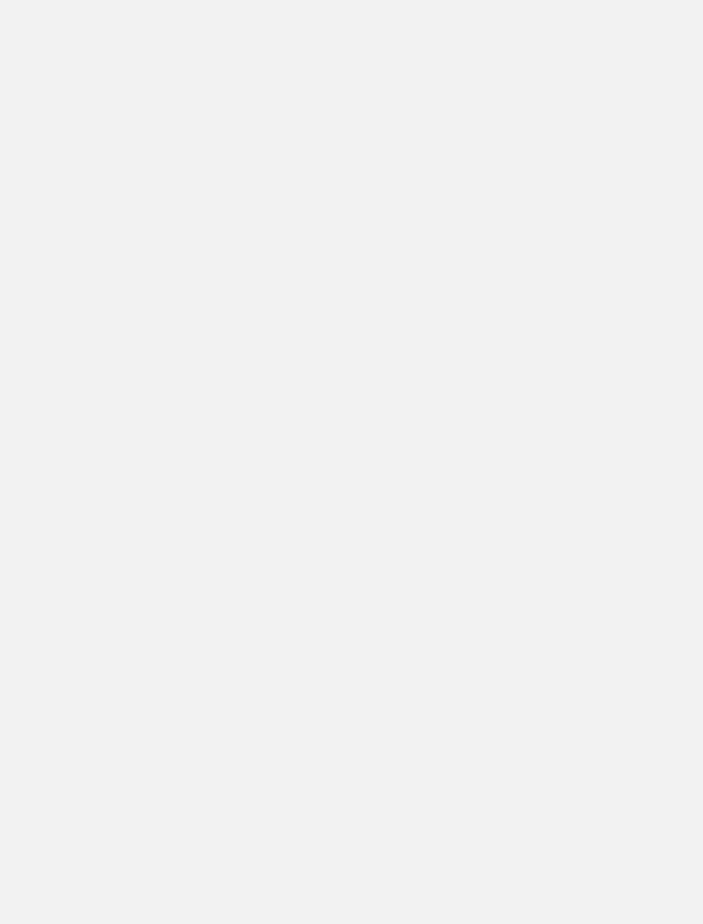
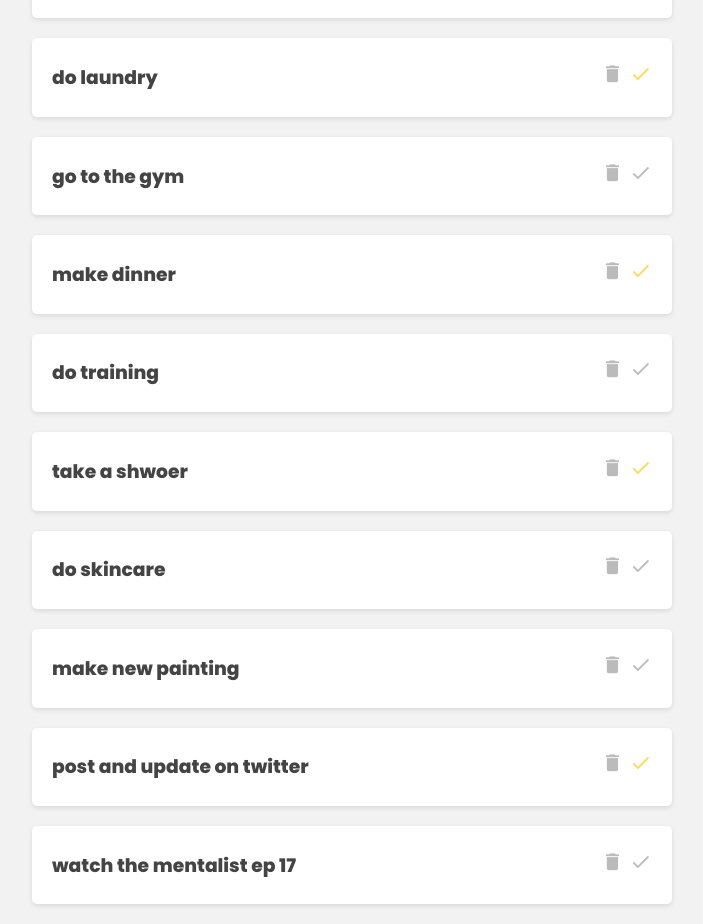
Before and after one commit to NorelhoudaB/PINIA, a Vue app in the folder pinia-tutu/: page / in a window 1280 px wide. Shown: the part 680-1604 px from the top of the page, without its empty margins (288-991 px from the left). Before the commit the page ends 800 px from the top, so only its background shows below. Built offline with nearby package versions, Linux system fonts and the light colour scheme; data requests are answered from the project's data file.

Commit message:
async data with db.json file

```diff
--- /dev/null
+++ b/pinia-tutu/data/db.json
@@ -0,0 +1,17 @@
+{
+  "tasks": [
+    { "id": 1, "title": "buy some milk", "Completed": false },
+    { "id": 2, "title": "play gloomhaven", "Completed": true },
+    { "id": 3, "title": "wash dishes", "Completed": true },
+    { "id": 222, "title": "clean the kitchen", "Completed": false },
+    { "id": 8552, "title": "do laundry", "Completed": true },
+    { "id": 6522, "title": "go to the gym", "Completed": false },
+    { "id": 2755, "title": "make dinner", "Completed": true },
+    { "id": 4542, "title": "do training", "Completed": false },
+    { "id": 5152, "title": "take a shwoer", "Completed": true },
+    { "id": 9998, "title": "do skincare", "Completed": false },
+    { "id": 5520, "title": "make new painting", "Completed": false },
+    { "id": 8487, "title": "post and update on twitter ", "Completed": true },
+    { "id": 1574, "title": "watch the mentalist ep 17", "Completed": false }
+  ]
+}
--- a/pinia-tutu/src/App.vue
+++ b/pinia-tutu/src/App.vue
@@ -18,6 +18,9 @@
     <button @click="filter = 'completed'">Completed</button>
 
 </nav>
+
+<!--lloading-->
+<div class="loading" v-if="TaskStore.isLoading">Loading tasks </div>
 <!-- Task list -->
 <div class="task-list" v-if="filter === 'all'">
 <p>YOU HAVE {{ TaskStore.totalcount }} TASKS</p>
@@ -50,6 +53,8 @@ components: {
 setup(){
 
   const TaskStore = useTaskStore()
+
+  TaskStore.getTasks()
   const filter = ref('all')
   return {
     TaskStore,
--- a/pinia-tutu/src/assets/main.css
+++ b/pinia-tutu/src/assets/main.css
@@ -107,3 +107,15 @@ form input{
   color:#444;
   font-size:1rem;
 }
+.loading{
+max-width:640px;
+border: 1px solid #ffd859;
+background:#ffe9a0;
+color:3a3a3a;
+padding: 10px;
+border-radius: 6px;
+margin: 20px auto;
+text-align: center;
+font-size: 1.2em;
+
+}
--- a/pinia-tutu/src/stores/TaskStore.js
+++ b/pinia-tutu/src/stores/TaskStore.js
@@ -2,11 +2,8 @@ import { defineStore } from "pinia";
 
 export const useTaskStore = defineStore("TaskStore", {
     state: () => ({
-        tasks:[
-
-            { id: 1, title: "buy some milk", Completed: false },
-            { id: 2, title: "play gloomhaven", Completed : true },
-        ]
+        tasks:[],
+        isLoading: false,
     }),
     getters:{
     completed() {
@@ -24,6 +21,13 @@ export const useTaskStore = defineStore("TaskStore", {
 
 
     },    actions: {
+        async getTasks() {
+            this.isLoading = true
+            const response = await fetch('http://localhost:3000/tasks')
+            const data = await response.json()
+            this.tasks = data
+            this.isLoading=false
+        },
         addTask(task) {
             this.tasks.push(task)
     },deleteTask(id) {
```
